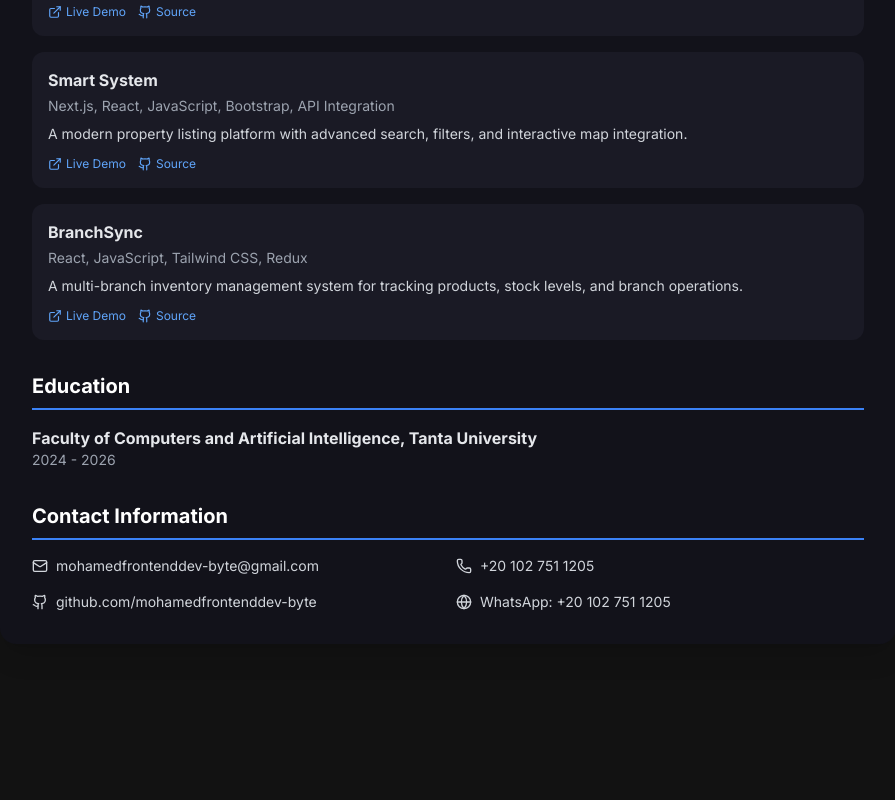
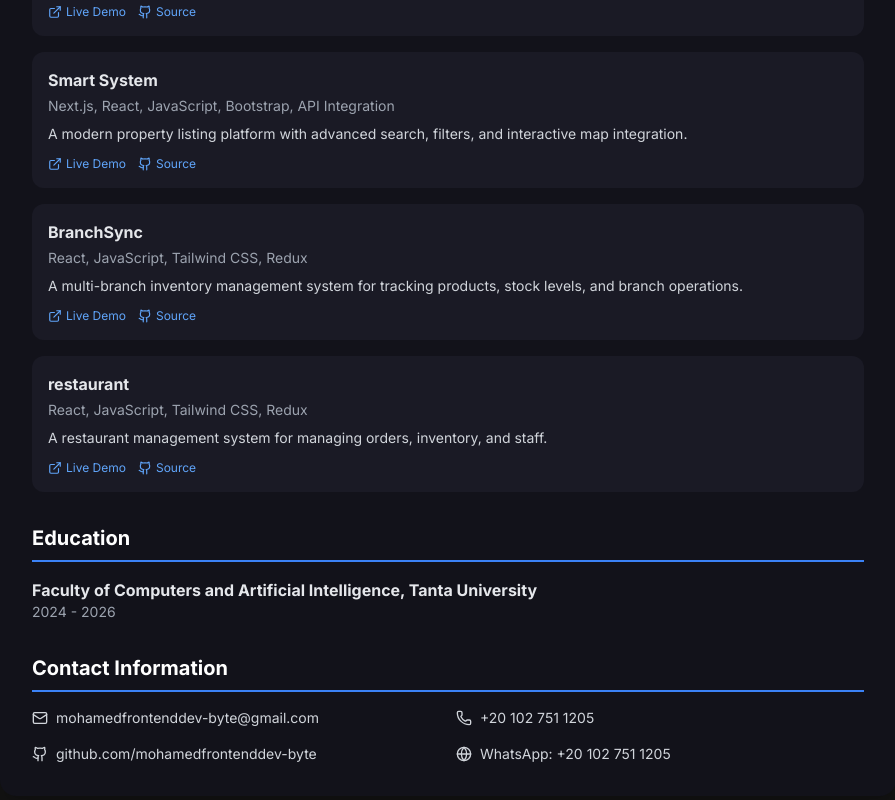
Before and after one commit to mohamedfrontenddev-byte/Portfolio, a Next.js app: page /cv in a window 1280 px wide. Shown: the part 930-1730 px from the top of the page, without its empty margins (192-1087 px from the left). Before the commit the page ends 1622 px from the top, so only its background shows below. Built offline with nearby package versions, Linux system fonts and the light colour scheme.

Commit message:
updete project

```diff
--- a/data/projects.ts
+++ b/data/projects.ts
@@ -70,4 +70,19 @@ export const projects: Project[] = [
     liveDemo: 'https://stock-sync-tau.vercel.app',
     github: 'https://github.com/mohamedfrontenddev-byte/StockSync',
   },
+   {
+    id: 3,
+    title: 'restaurant',
+    titleAr: 'نظام إدارة المطاعم',
+    description:
+      'A restaurant management system for managing orders, inventory, and staff.',
+    descriptionAr:
+      'نظام إدارة المطاعم يسمح بإدارة الطلبات والمخزون وضوابط الموظفين',
+    image: '/restaurant.png',
+    technologies: ['React', 'JavaScript', 'Tailwind CSS', 'Redux'],
+    liveDemo: 'https://restaurant-management-dashboard-esj.vercel.app',
+    github: 'https://github.com/mohamedfrontenddev-byte/Restaurant-Management-Dashboard.git',
+
+  },
+
 ];
```
Also changed, not shown: public/restaurant.png (added).
